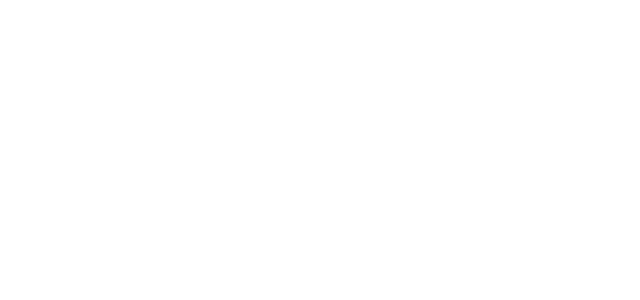
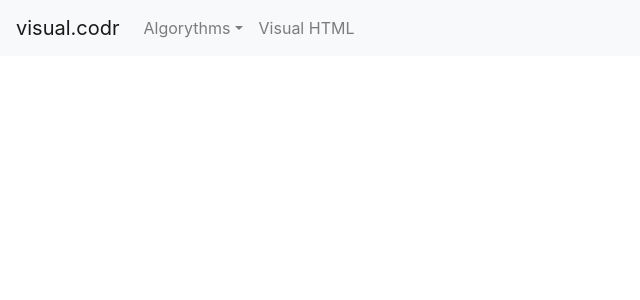
Before and after one commit to mbarachkov/ProjectX, a React (Create React App) app: page /SeeHTML in a window 1280 px wide. Shown: the top 300 px of the page, without its empty margins (0-640 px from the left). Built offline with nearby package versions, Linux system fonts and the light colour scheme.

Commit message:
adding routing and pages

```diff
--- a/src/components/navBar/navBar.js
+++ b/src/components/navBar/navBar.js
@@ -21,7 +21,7 @@ const Example = (props) => {
   return (
     <div>
       <Navbar color="light" light expand="md">
-        <NavbarBrand href="/">see.JS </NavbarBrand>
+        <NavbarBrand href="/">visual.codr </NavbarBrand>
         <NavbarToggler onClick={toggle} />
         <Collapse isOpen={isOpen} navbar>
           <Nav className="mr-auto" navbar>
@@ -50,7 +50,7 @@ const Example = (props) => {
               </DropdownMenu>
             </UncontrolledDropdown>
             <NavItem>
-              <NavLink href="https://github.com/reactstrap/reactstrap">Visual HTML</NavLink>
+              <NavLink href="/SeeHTML">Visual HTML</NavLink>
             </NavItem>
           </Nav>
 
--- a/src/index.js
+++ b/src/index.js
@@ -14,12 +14,14 @@ import { Route, BrowserRouter as Router } from 'react-router-dom';
 
 //import pages here
 import Home from './pages/Home';
+import SeeHTML from './pages/SeeHTML';
 
 
 ReactDOM.render(
     <Router>
         <div>
             <Route exact path="/" component={Home} />
+            <Route exact path="/SeeHTML" component={SeeHTML} />
         </div>
     </Router>
     , document.getElementById('root'));
```
Also changed, not shown: src/pages/BubbleSort.js (added, +13 -0 lines).
